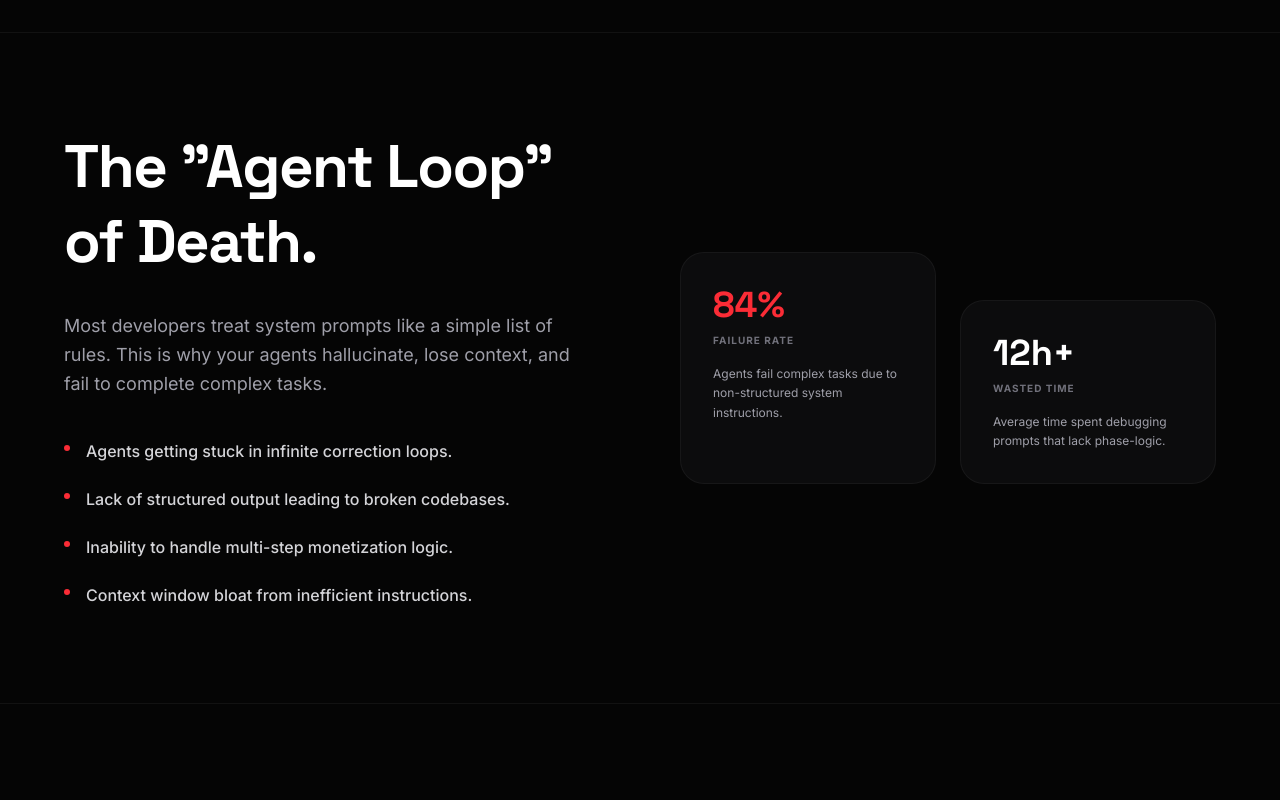
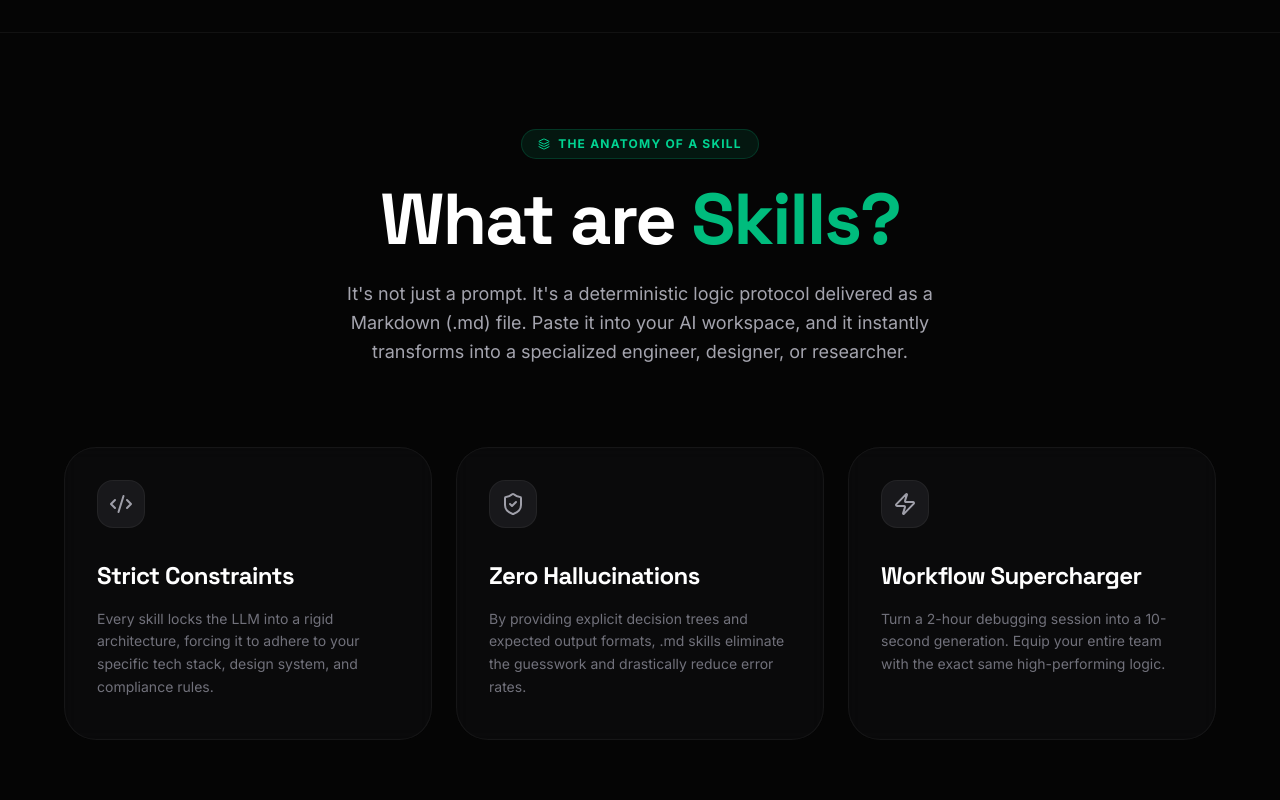
Before and after one commit to uiuxsatyam/prompt-ops, a React (Vite) app: page / in a window 1280 px wide. Shown: the part 880-1680 px from the top of the page. Built offline with nearby package versions, Linux system fonts and the light colour scheme.

Commit message:
Add 'What are Skills' section above Agent Loop

```diff
--- a/src/components/LandingPage.tsx
+++ b/src/components/LandingPage.tsx
@@ -185,6 +185,55 @@ const Hero = ({ onUnlock }: { onUnlock: () => void }) => {
     </section>
   );
 };
+
+const WhatAreSkills = () => (
+  <section id="what-are-skills" className="border-t border-white/5 bg-[#050505]">
+    <div className="section-container">
+      <div className="text-center mb-20 px-6">
+        <div className="inline-flex items-center gap-2 px-4 py-1.5 rounded-full bg-emerald-500/10 border border-emerald-500/20 text-emerald-400 text-[10px] sm:text-xs font-bold uppercase tracking-widest mb-6">
+          <Layers className="w-3 h-3" />
+          The Anatomy of a Skill
+        </div>
+        <h2 className="text-4xl md:text-5xl lg:text-7xl font-bold mb-6 tracking-tight">What are <span className="text-emerald-500">Skills?</span></h2>
+        <p className="text-zinc-400 max-w-2xl mx-auto text-lg leading-relaxed mix-blend-plus-lighter">
+          It's not just a prompt. It's a deterministic logic protocol delivered as a Markdown (.md) file. Paste it into your AI workspace, and it instantly transforms into a specialized engineer, designer, or researcher.
+        </p>
+      </div>
+
+      <div className="grid md:grid-cols-3 gap-6 relative">
+        <div className="absolute top-1/2 left-1/2 -translate-x-1/2 -translate-y-1/2 w-full h-[400px] bg-emerald-500/5 blur-[100px] rounded-full -z-10 pointer-events-none" />
+        {[
+          {
+            icon: Code2,
+            title: "Strict Constraints",
+            desc: "Every skill locks the LLM into a rigid architecture, forcing it to adhere to your specific tech stack, design system, and compliance rules."
+          },
+          {
+            icon: ShieldCheck,
+            title: "Zero Hallucinations",
+            desc: "By providing explicit decision trees and expected output formats, .md skills eliminate the guesswork and drastically reduce error rates."
+          },
+          {
+            icon: Zap,
+            title: "Workflow Supercharger",
+            desc: "Turn a 2-hour debugging session into a 10-second generation. Equip your entire team with the exact same high-performing logic."
+          }
+        ].map((feature, i) => (
+          <div key={i} className="p-8 pb-10 rounded-[2rem] bg-zinc-900/30 border border-white/5 hover:border-emerald-500/30 transition-all group relative overflow-hidden flex flex-col items-start backdrop-blur-sm">
+            <div className="absolute top-0 right-0 p-8 opacity-0 group-hover:opacity-5 transition-opacity duration-500">
+              <feature.icon className="w-32 h-32 text-emerald-500" />
+            </div>
+            <div className="w-12 h-12 rounded-2xl bg-zinc-900 flex items-center justify-center border border-white/5 mb-8 group-hover:bg-emerald-500 group-hover:text-black transition-all">
+              <feature.icon className="w-6 h-6" />
+            </div>
+            <h3 className="text-2xl font-bold mb-4 text-white">{feature.title}</h3>
+            <p className="text-zinc-500 text-sm leading-relaxed">{feature.desc}</p>
+          </div>
+        ))}
+      </div>
+    </div>
+  </section>
+);
 
 const Problem = () => (
   <section id="problem" className="border-t border-white/5">
@@ -854,6 +903,7 @@ export default function LandingPage() {
       <Navbar onUnlock={() => setIsPurchaseModalOpen(true)} onAuth={() => navigate('/auth')} />
       <main>
         <Hero onUnlock={() => setIsPurchaseModalOpen(true)} />
+        <WhatAreSkills />
         <Problem />
         <BeforeAfter />
         <HowToUse />
```
